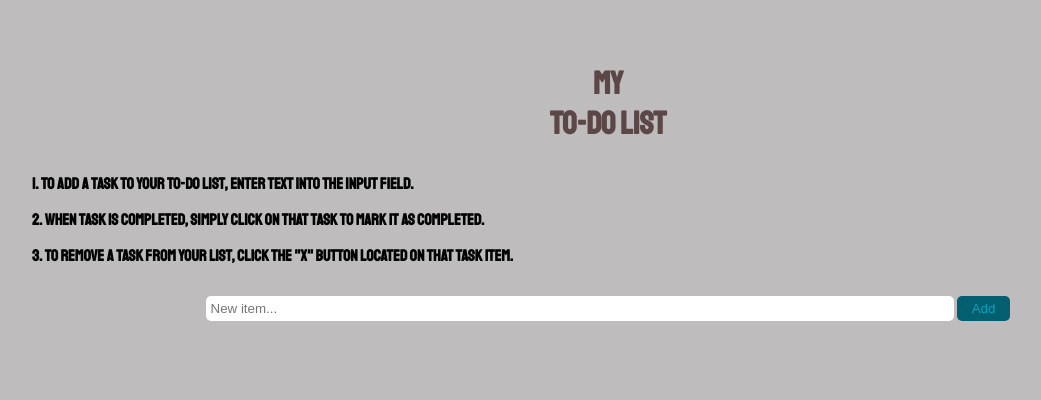
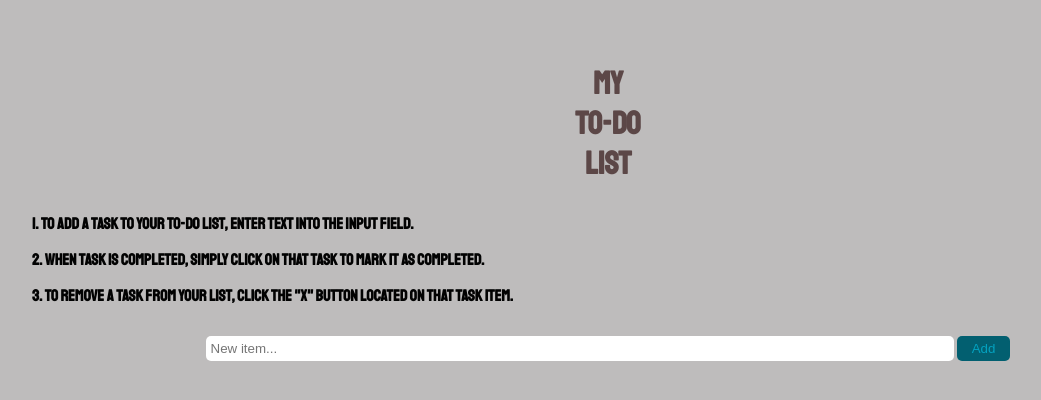
Before and after one commit to aautin189/ToDo_List_Project, a plain HTML site: page index.html in a window 1280 px wide. Shown: the whole page, without its empty margins (32-1073 px from the left). Drawn offline with Linux system fonts and the light colour scheme.

Commit message:
separated welcome message into 3 lines instead of 2 lines it had previously.

```diff
--- a/index.html
+++ b/index.html
@@ -143,7 +143,7 @@
 		<!-- Welcome Message -->
 		<div class="row">
 			<div class="intro col-12">
-				<h1>My <br>To-Do List</h1>
+				<h1>My <br>To-Do <br>List</h1>
 				<div>
 					<div class="border1"></div>
 				</div>
```
